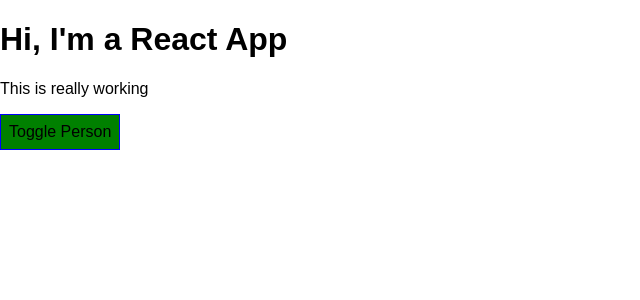
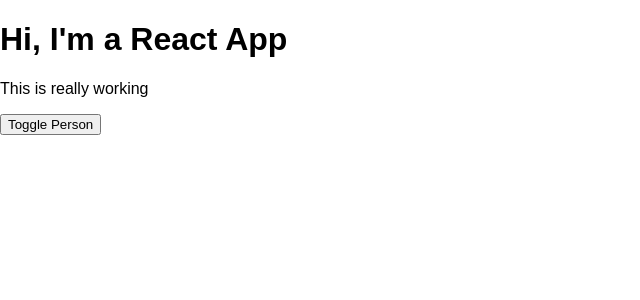
Before and after one commit to syedraza04/my-app, a React app: page / in a window 1280 px wide. Shown: the top 300 px of the page, without its empty margins (0-640 px from the left). Built offline with nearby package versions, Linux system fonts and the light colour scheme.

Commit message:
pseudo selectors added

```diff
--- a/src/App.css
+++ b/src/App.css
@@ -9,3 +9,26 @@
 .bold{
     font-weight: bold;
 }
+
+.App button {
+    border: 1px solid blue;
+    padding:16px;
+    background-color: green;
+    font:inherit;
+    color:white;
+    cursor: pointer;
+}
+
+.App button:hover{
+    background-color: lightgray;
+    color:black;
+}
+
+.App button.Red{
+    background-color: red;
+}
+
+.App button.Red:hover{
+    background-color: salmon;
+    color:black;
+}
--- a/src/App.js
+++ b/src/App.js
@@ -44,14 +44,9 @@
   };
 
   render() {
-    const style={
-        backgroundColor:'green',
-        font:'inherit',
-        border:'1px solid blue',
-        padding:'8px',
-        cursor:'pointer',
-    };
+
     let persons = null;
+    let btnClass='';
     if(this.state.showPersons){
       persons = (
         <div>
@@ -65,10 +60,9 @@
           })}
         </div>
       );
-      style.backgroundColor = 'red';
+    }
+    btnClass = classes.Red;
 
-    }
-      // let classes=['red','bold'].join(' '); // "red bold"
     const assignedClasses=[]; // "red bold"
 
     if (this.state.persons.length <=2){
@@ -83,7 +77,7 @@
            <h1>Hi, I'm a React App</h1>
            <p className={assignedClasses.join(' ')}>This is really working</p>
            <button
-             style={style}
+             className={btnClass}
              onClick={this.togglePersonHandler}>Toggle Person</button>
              {persons}
          </div>
```
